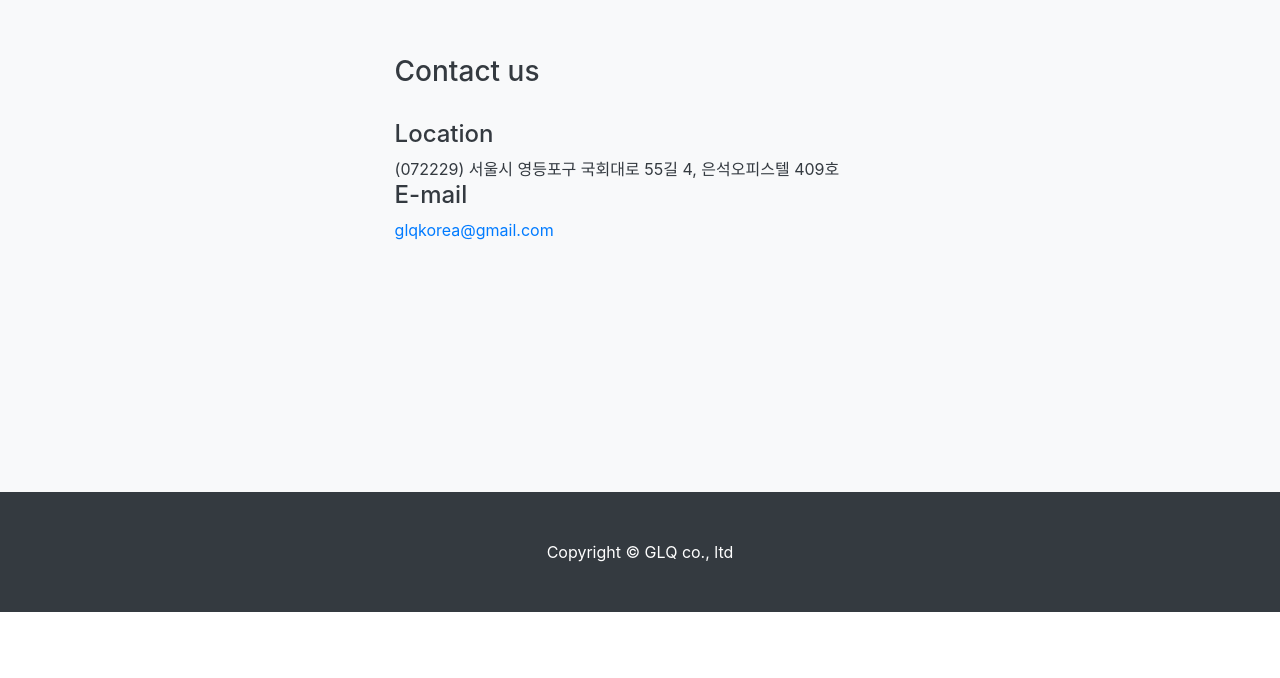
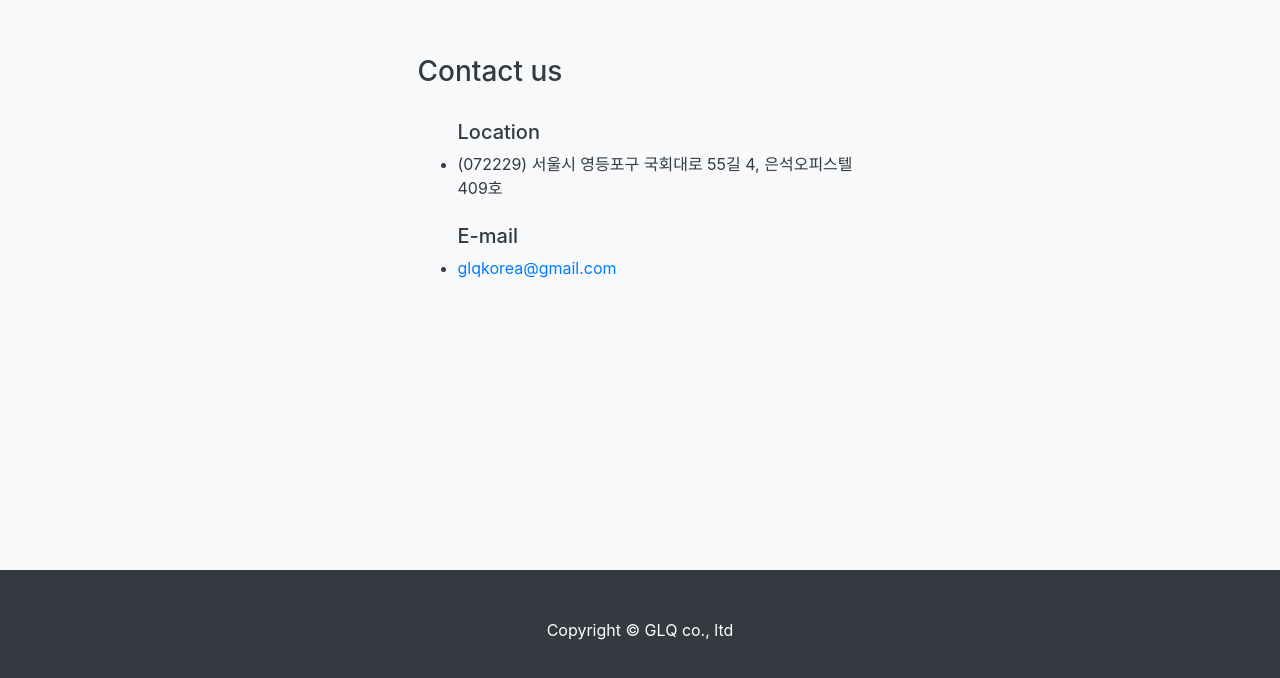
Before and after one commit to GLQKOREA/glqkorea.github.io, a website with bundled scripts: page index.html in a window 1280 px wide. Shown: the part 2485-3163 px from the top of the page. Before the commit the page ends 3097 px from the top, so only its background shows below. Built offline with nearby package versions, Linux system fonts and the light colour scheme.

Commit message:
Update index.html

```diff
--- a/index.html
+++ b/index.html
@@ -121,19 +121,20 @@
 
 <header class="bg-light text-dark">
   <section id="contact">
-    <div class="container-fluid">
-      <div class="row-fluid">
+    <div class="container">
+      <div class="row">
         <div class="col-lg-5 mx-auto">
           <h3>Contact us</h3>
           <!-- <p class="lead">  </p> -->
+          <ul>
              <br>
-             <h4> Location </h4>
-             (072229) 서울시 영등포구 국회대로 55길 4, 은석오피스텔 409호
+             <h5> Location </h5>
+                <li> (072229) 서울시 영등포구 국회대로 55길 4, 은석오피스텔 409호 </li>
              <br>
-             <h4> E-mail </h4>
-             <a href="mailto: jaesoo.lee@glqkorea.com"> glqkorea@gmail.com
+             <h5> E-mail </h5>
+                <li> <a href="mailto: jaesoo.lee@glqkorea.com"> glqkorea@gmail.com  </li>
              <br>
-
+          </ul>
         </div>
       </div>
     </div>
```
